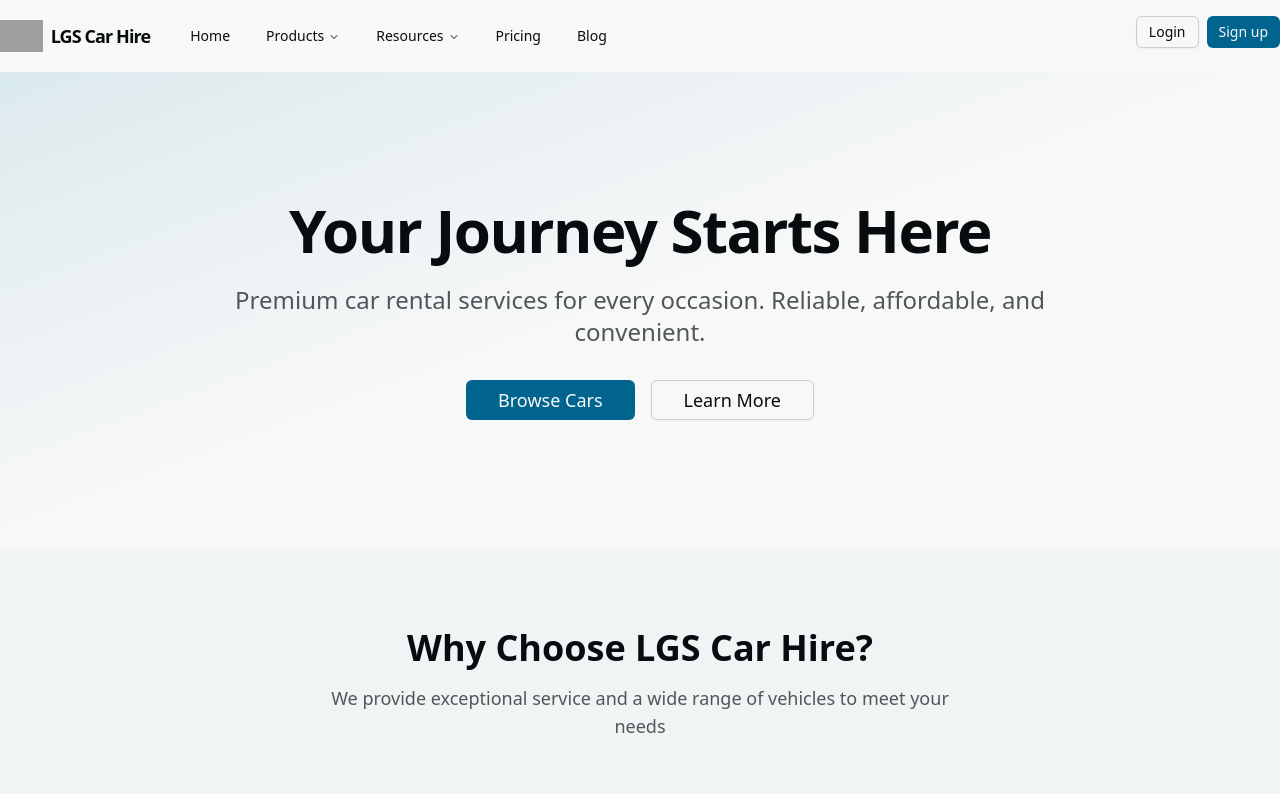
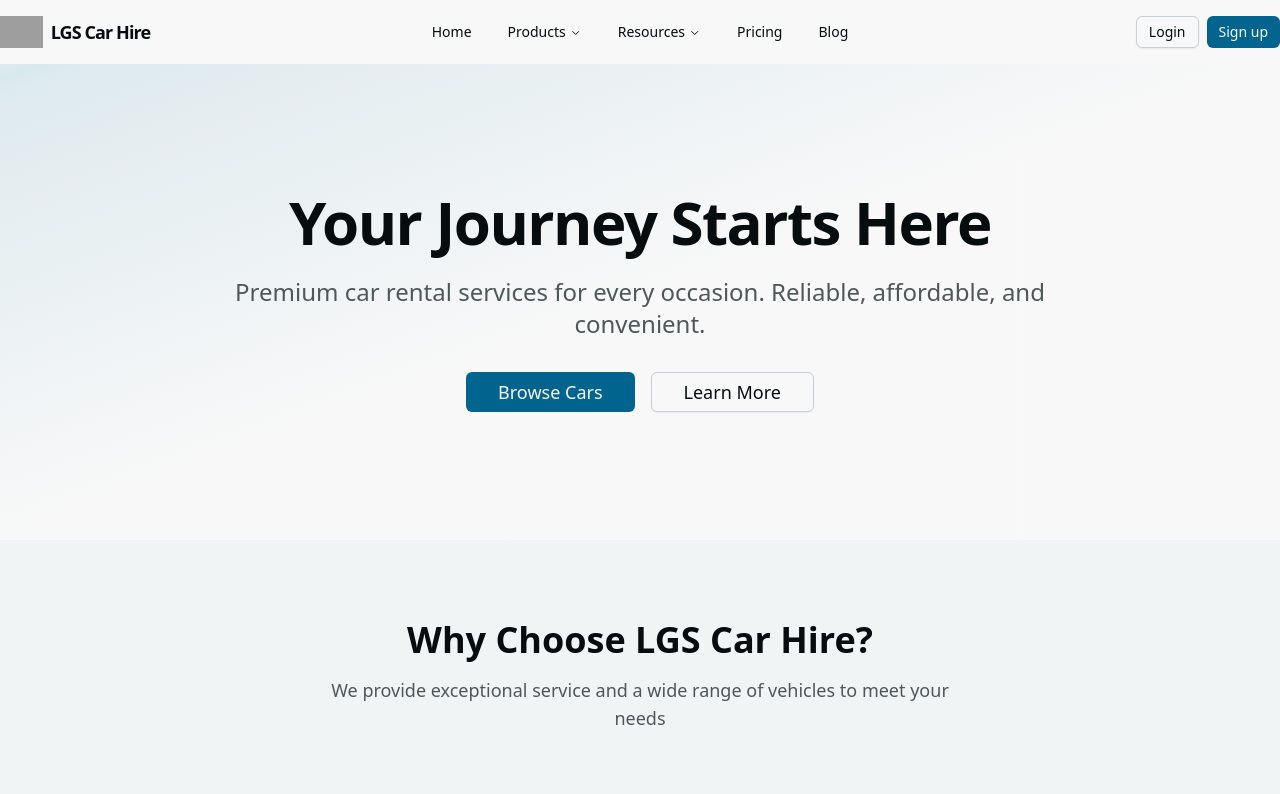
Before and after one commit to lisazumana03/lgs-car-hire-frontend, a React (Vite) app: page / in a window 1280 px wide. Shown: the top 794 px of the page. Built offline with nearby package versions, Linux system fonts and the light colour scheme; grey boxes are pictures that could not be loaded.

Commit message:
Styled the nav bar

```diff
--- a/src/components/navbar/Navbar.jsx
+++ b/src/components/navbar/Navbar.jsx
@@ -109,10 +109,10 @@ const Navbar1 = ({
 }) => {
   return (
     <section className="py-4">
-      <div className="container">
+      <div className="container mx-auto">
         {/* Desktop Menu */}
-        <nav className="hidden justify-between lg:flex">
-          <div className="flex items-center gap-6">
+        <nav className="hidden lg:flex lg:items-center lg:justify-between relative">
+          <div className="flex items-center gap-2">
             {/* Logo */}
             <a href={logo.url} className="flex items-center gap-2">
               <img
@@ -124,13 +124,13 @@ const Navbar1 = ({
                 {logo.title}
               </span>
             </a>
-            <div className="flex items-center">
-              <NavigationMenu>
-                <NavigationMenuList>
-                  {menu.map((item) => renderMenuItem(item))}
-                </NavigationMenuList>
-              </NavigationMenu>
-            </div>
+          </div>
+          <div className="flex items-center absolute left-1/2 transform -translate-x-1/2">
+            <NavigationMenu>
+              <NavigationMenuList>
+                {menu.map((item) => renderMenuItem(item))}
+              </NavigationMenuList>
+            </NavigationMenu>
           </div>
           <div className="flex gap-2">
             <Button asChild variant="outline" size="sm">
```
